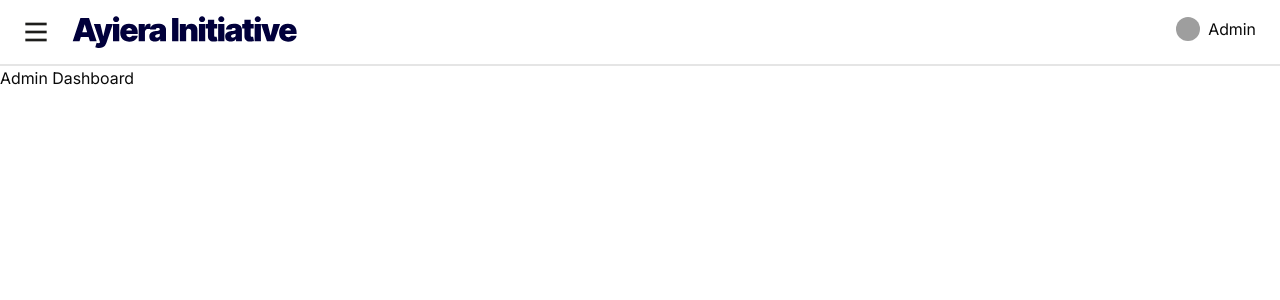
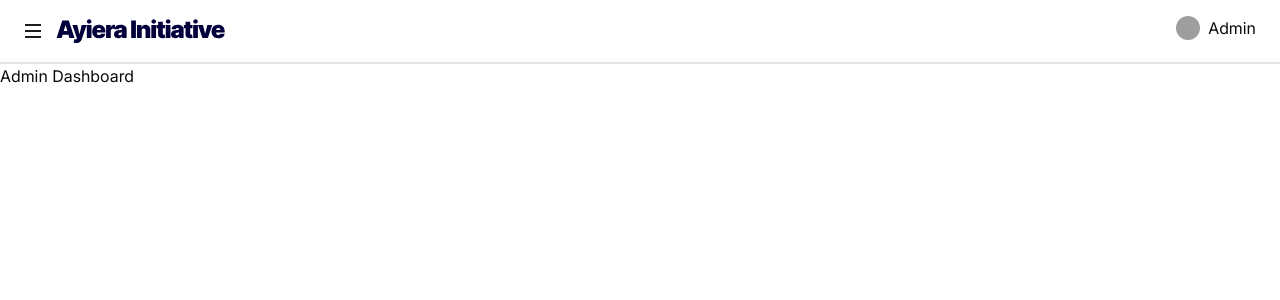
Before and after one commit to apcamin/Ayiera-Initiative, a React (Vite) app: page /dashboard in a window 1280 px wide. Shown: the top 300 px of the page. Built offline with nearby package versions, Linux system fonts and the light colour scheme; grey boxes are pictures that could not be loaded.

Commit message:
refactor: Update logo component to use new AI logo and adjust sidebar trigger size

```diff
--- a/src/components/Header.tsx
+++ b/src/components/Header.tsx
@@ -44,9 +44,9 @@ const UserImage = () => {
 function Header(props) {
   return (
     <header className="px-6 py-4 relative border-b-2 flex items-center">
-      <section className="flex items-center gap-2">
+      <section className="flex items-center">
         <div className="flex items-center">
-          <Sidebar trigger={<Logo src={MenuIcon} />} />
+          <Sidebar trigger={<Logo src={MenuIcon} width="6" height="6" />} />
         </div>
         <div className="w-15 h-max">
           <Logo src={AILOGO_Plain} />
--- a/src/components/ui/logo.tsx
+++ b/src/components/ui/logo.tsx
@@ -9,7 +9,7 @@ interface LogoProps {
   text?: string;
 }
 
-const Logo: React.FC<LogoProps> = ({ src = AILogo, alt = '', width = '8', height = '8', text = '' }) => {
+const Logo: React.FC<LogoProps> = ({ src = AILogo, alt = '', width = '', height = '', text = '' }) => {
   const imgSrc = typeof src === 'string' ? src : AILogo;
 
   return (
```
